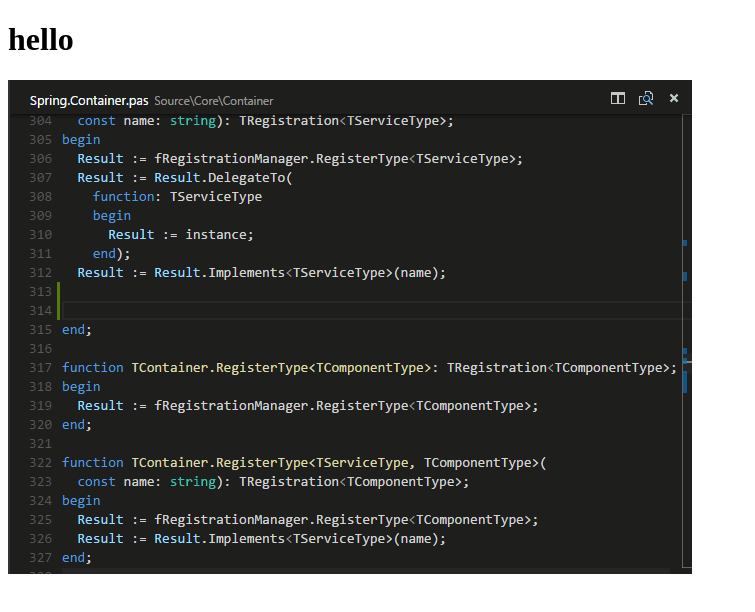
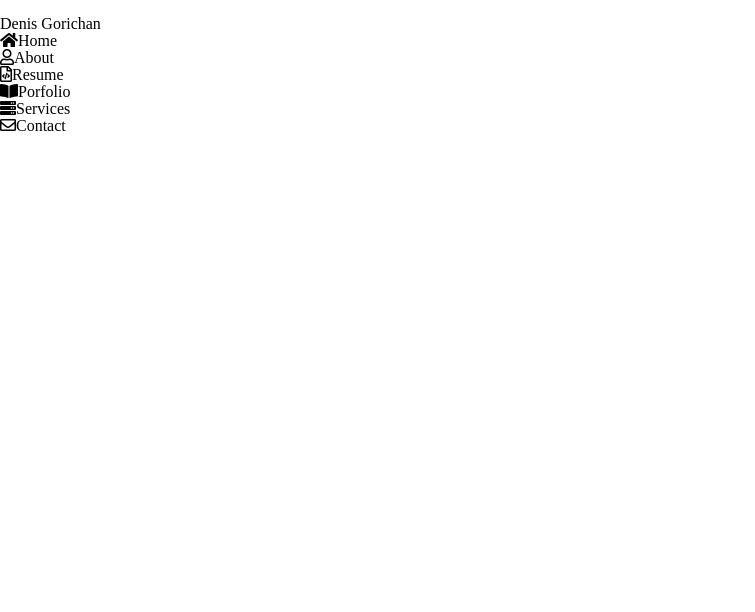
Before and after one commit to Gorichan/dg-dev, a plain HTML site: page index.html in a window 1280 px wide. Shown: the whole page, without its empty margins (0-755 px from the left). Drawn offline with Linux system fonts and the light colour scheme.

Commit message:
heder и навигация

```diff
--- a/index.html
+++ b/index.html
@@ -1,14 +1,45 @@
 <!DOCTYPE html>
 <html lang="en">
+
 <head>
     <meta charset="UTF-8">
     <meta http-equiv="X-UA-Compatible" content="IE=edge">
     <meta name="viewport" content="width=device-width, initial-scale=1.0">
+    <link rel="stylesheet" href="style/rezet.css">
+    <link rel="stylesheet" href="https://use.fontawesome.com/releases/v5.15.4/css/all.css"
+        integrity="sha384-DyZ88mC6Up2uqS4h/KRgHuoeGwBcD4Ng9SiP4dIRy0EXTlnuz47vAwmeGwVChigm" crossorigin="anonymous">
     <link rel="stylesheet" href="style/style.css">
     <title>dg-dev</title>
 </head>
+
 <body>
-    <h1>hello</h1>
-    <img src="img/bg-hero.gif" alt="gif">
+    <header class="header">
+        <div class="header__box">
+            <div class="profile">
+                <img src="" alt="">
+                <h1>Denis Gorichan</h1>
+                <div class="social">
+                    <a href="#"></a>
+                    <a href="#"></a>
+                    <a href="#"></a>
+                    <a href="#"></a>
+                    <a href="#"></a>
+                </div>
+            </div>
+            <nav class="nav">
+                <ul>
+                    <li><a href="#"><i class="fas fa-home"></i>Home</a></li>
+                    <li><a href="#"><i class="far fa-user"></i>About</a></li>
+                    <li><a href="#"><i class="far fa-file-code"></i>Resume</a></li>
+                    <li><a href="#"><i class="fas fa-book-open"></i>Porfolio</a></li>
+                    <li><a href="#"><i class="fas fa-server"></i>Services</a></li>
+                    <li><a href="#"><i class="far fa-envelope"></i>Contact</a></li>
+                </ul>
+            </nav>
+
+        </div>
+    </header>
+
 </body>
+
 </html>
--- /dev/null
+++ b/style/rezet.css
@@ -0,0 +1,49 @@
+html, body, div, span, applet, object, iframe,
+h1, h2, h3, h4, h5, h6, p, blockquote, pre,
+a, abbr, acronym, address, big, cite, code,
+del, dfn, em, img, ins, kbd, q, s, samp,
+small, strike, strong, sub, sup, tt, var,
+b, u, i, center,
+dl, dt, dd, ol, ul, li,
+fieldset, form, label, legend,
+table, caption, tbody, tfoot, thead, tr, th, td,
+article, aside, canvas, details, embed,
+figure, figcaption, footer, header, hgroup,
+menu, nav, output, ruby, section, summary,
+time, mark, audio, video {
+	margin: 0;
+	padding: 0;
+	border: 0;
+	font-size: 100%;
+	font: inherit;
+	vertical-align: baseline;
+}
+/* HTML5 display-role reset for older browsers */
+article, aside, details, figcaption, figure,
+footer, header, hgroup, menu, nav, section {
+	display: block;
+}
+body {
+	line-height: 1;
+}
+ol, ul {
+	list-style: none;
+}
+blockquote, q {
+	quotes: none;
+}
+blockquote:before, blockquote:after,
+q:before, q:after {
+	content: '';
+	content: none;
+}
+table {
+	border-collapse: collapse;
+	border-spacing: 0;
+}
+
+a{
+    text-decoration: none;
+    color: inherit;
+    cursor: pointer;
+}
--- a/style/style.scss
+++ b/style/style.scss
@@ -0,0 +1 @@
+$Black-Pearl: #040B14;
```
